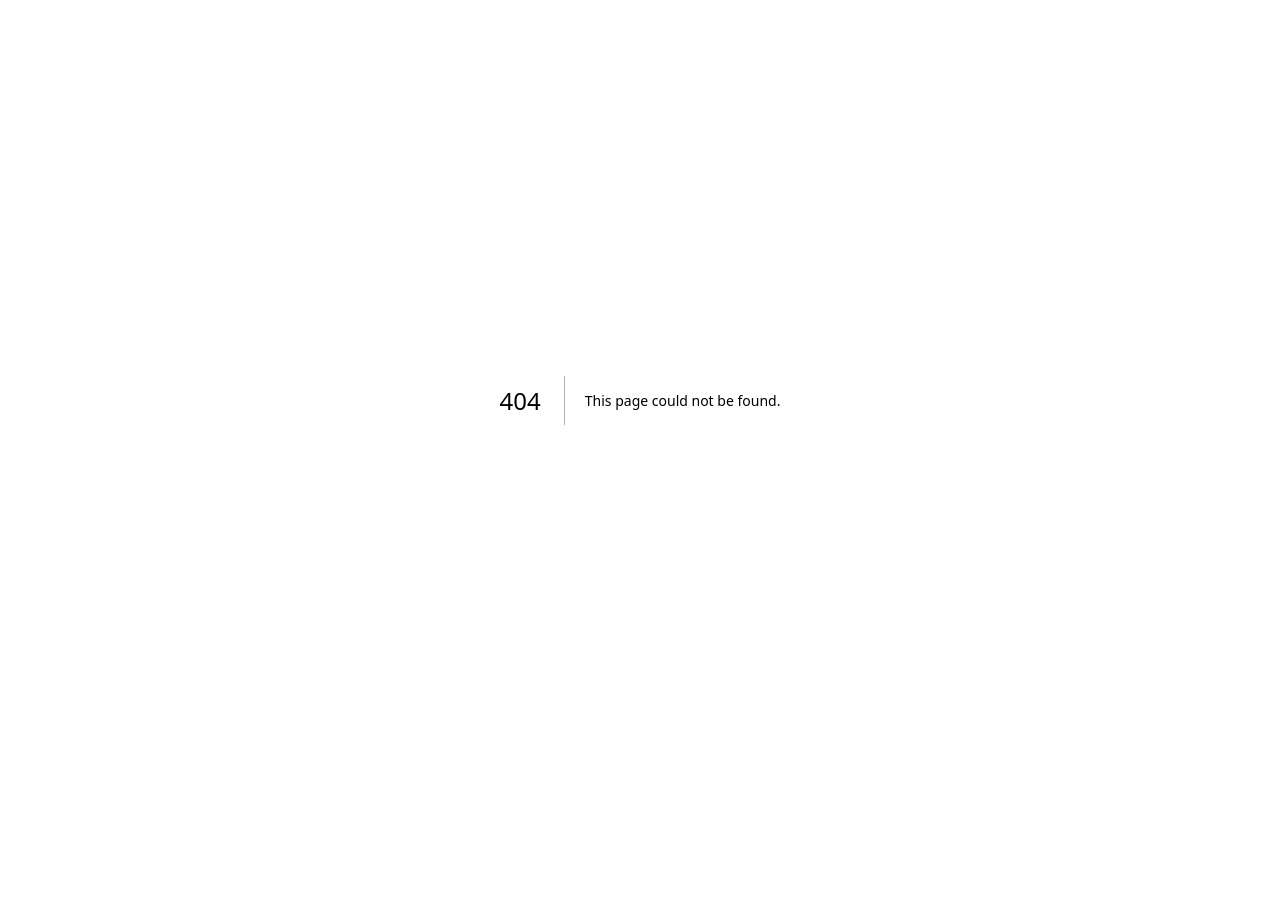
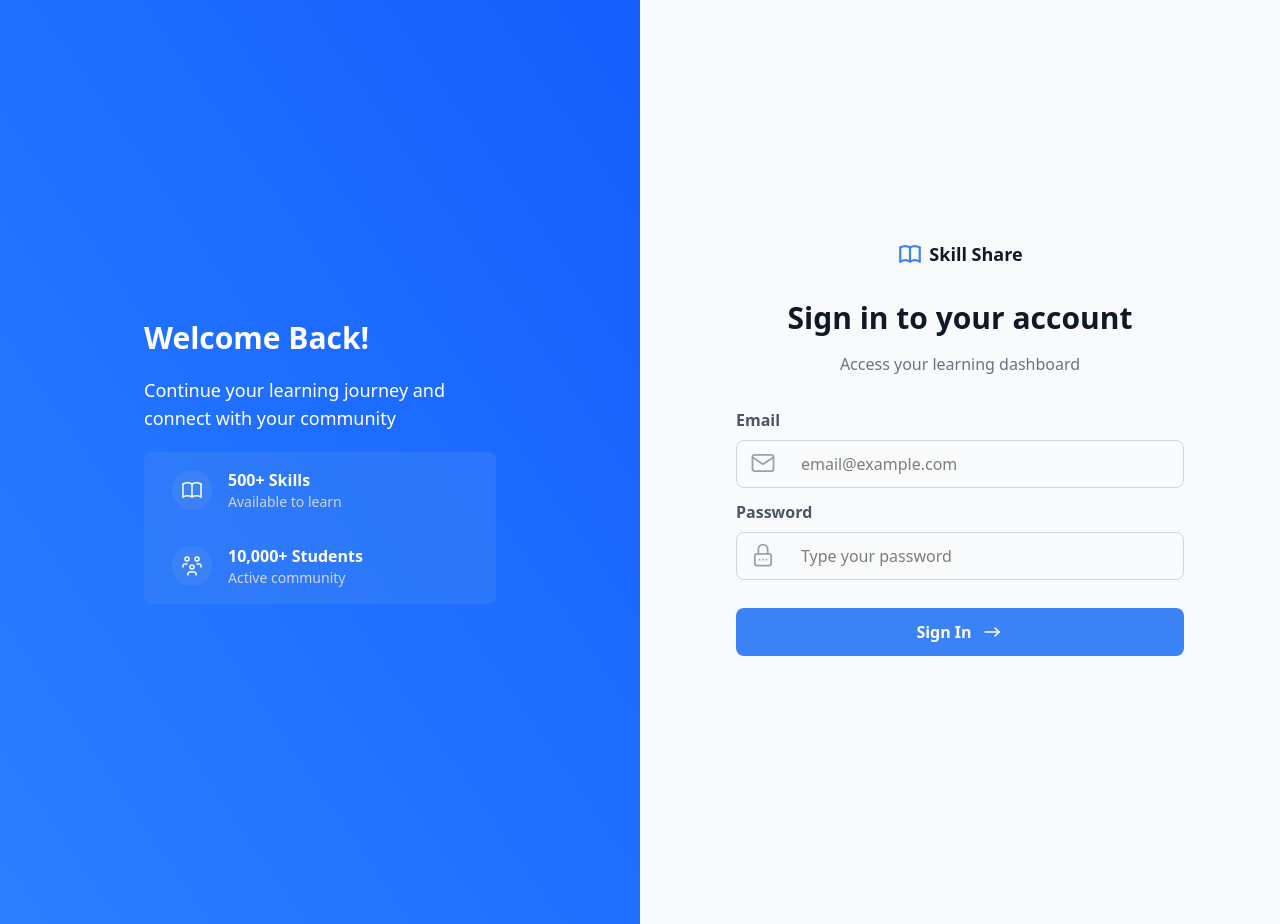
Before and after one commit to JonaRdzEs/skill-share, a Next.js app: page /signin in a window 1280 px wide. Before the commit this address had no page. Before the commit the page ends 800 px from the top, so only its background shows below. Built offline with nearby package versions, Linux system fonts and the light colour scheme.

Commit message:
Added basic signin page

```diff
--- /dev/null
+++ b/app/signin/page.tsx
@@ -0,0 +1,41 @@
+import { HomeLink } from "@/src/components/common/HomeLink";
+import { SignInForm } from "@/src/components/auth/SignInForm";
+import { Book, UsersGroup } from "@/src/components/common/icons";
+import { SignInCardInfo } from "@/src/components/auth/SignInCardInfo";
+
+export default function SignInPage() {
+  return (
+    <div className="min-h-screen lg:grid lg:grid-cols-2">
+      <section className="hidden lg:flex bg-linear-to-tr from-blue-500 to-blue-600 flex-col gap-5 justify-center items-start px-16 xl:px-36">
+        <h2 className="text-white font-bold text-3xl">Welcome Back!</h2>
+        <p className="text-white text-lg">
+          Continue your learning journey and connect with your community
+        </p>
+        <div className="rounded-lg bg-primary/50 flex justify-start items-start flex-col gap-8 py-4 px-7 w-full max-w-lg">
+          <SignInCardInfo
+            icon={<Book className="text-white" />}
+            title="500+ Skills"
+            text="Available to learn"
+          />
+          <SignInCardInfo
+            icon={<UsersGroup className="text-white" />}
+            title="10,000+ Students"
+            text="Active community"
+          />
+        </div>
+      </section>
+      <section className="flex flex-col justify-center items-center py-60">
+        <HomeLink />
+        <form className="w-full max-w-4xl px-5 flex flex-col justify-stretch items-center">
+          <h2 className="text-primary-txt text-center text-3xl font-bold mt-8 mb-4">
+            Sign in to your account
+          </h2>
+          <p className="text-secondary-txt text-center">
+            Access your learning dashboard
+          </p>
+          <SignInForm />
+        </form>
+      </section>
+    </div>
+  );
+}
--- /dev/null
+++ b/src/components/auth/SignInCardInfo.tsx
@@ -0,0 +1,19 @@
+interface Props {
+  icon: React.ReactNode;
+  title: string;
+  text: string;
+}
+
+export function SignInCardInfo({ icon, text, title }: Props) {
+  return (
+    <div className="flex justify-start items-center gap-4">
+      <div className="w-10 h-10 bg-primary rounded-full flex justify-center p-2">
+        {icon}
+      </div>
+      <div>
+        <p className="font-bold text-white">{title}</p>
+        <p className="text-gray-300 text-sm">{text}</p>
+      </div>
+    </div>
+  );
+}
--- /dev/null
+++ b/src/components/auth/SignInForm.tsx
@@ -0,0 +1,51 @@
+"use client";
+
+import { ChangeEvent, MouseEvent, useState } from "react";
+import { Input } from "../common/Input";
+import { LockPassword, Email, RightArrow } from "../common/icons";
+
+export function SignInForm() {
+  const [email, setEmail] = useState<string>("");
+  const [password, setPassword] = useState<string>("");
+
+  const onClick = (e: MouseEvent<HTMLButtonElement>) => {
+    e.preventDefault();
+
+    console.log({ email, password });
+  };
+
+  const onInputChange = (e: ChangeEvent<HTMLInputElement>) => {
+    const { value, id } = e.target;
+    if (id === "email") setEmail(value);
+    if (id === "password") setPassword(value);
+  };
+
+  return (
+    <>
+      <Input
+        label="Email"
+        id="email"
+        type="email"
+        placeholder="email@example.com"
+        value={email}
+        onChange={onInputChange}
+        icon={<Email width={28} height={28} className="text-gray-400" />}
+        className="w-full max-w-md mt-8"
+      />
+      <Input
+        label="Password"
+        type="password"
+        id="password"
+        placeholder="Type your password"
+        value={password}
+        onChange={onInputChange}
+        icon={<LockPassword width={28} height={28} className="text-gray-400" />}
+        className="w-full max-w-md mt-3"
+      />
+      <button onClick={onClick} className="bg-primary text-white font-semibold flex justify-center items-center gap-2 py-3 px-6 rounded-lg w-full max-w-md my-7 hover:cursor-pointer hover:bg-blue-600">
+        Sign In
+        <RightArrow className="text-white" />
+      </button>
+    </>
+  );
+}
--- a/src/components/common/Card.tsx
+++ b/src/components/common/Card.tsx
@@ -3,9 +3,9 @@
   children: React.ReactNode;
 }
 
-export function Card({ className, children }: Props) {
+export function Card({ className = "", children }: Props) {
   return (
-    <div className={`bg-white rounded-lg shadow-lg p-4.5 ${className ?? ""}`}>
+    <div className={`bg-white rounded-lg shadow-lg p-4.5 ${className}`}>
       {children}
     </div>
   )
--- /dev/null
+++ b/src/components/common/HomeLink.tsx
@@ -0,0 +1,15 @@
+import { Book } from "./icons";
+import { Link } from "./Link";
+
+interface Props {
+  className?: string;
+}
+
+export function HomeLink({ className = ""}: Props) {
+  return (
+    <Link href="/" className={`inline-flex justify-start items-center gap-1.5 ${className}`}>
+      <Book width={26} height={26} strokeWidth={2} className="text-primary" />
+      <span className="font-bold text-lg text-primary-txt">Skill Share</span>
+    </Link>
+  );
+}
--- /dev/null
+++ b/src/components/common/Input.tsx
@@ -0,0 +1,29 @@
+"use client";
+
+import { ComponentPropsWithoutRef } from "react";
+
+interface Props extends ComponentPropsWithoutRef<"input"> {
+  label: string;
+  id: string;
+  icon?: React.ReactNode;
+}
+
+export function Input({ label, id, className = "", icon, ...props }: Props) {
+  return (
+    <div className={`flex flex-col justify-start items-start gap-2 ${className}`}>
+      <label htmlFor={id} className="text-gray-600 font-semibold">
+        {label}
+      </label>
+      <div className="border border-gray-300 rounded-lg relative w-full h-full">
+        {icon && (
+          <div className="absolute left-3 top-1/6">{icon}</div>
+        )}
+        <input
+          id={id}
+          {...props}
+          className="w-full h-full pl-16 pr-5 py-3 rounded-lg"
+        />
+      </div>
+    </div>
+  );
+}
--- /dev/null
+++ b/src/components/common/icons/Email.tsx
@@ -0,0 +1,22 @@
+import { SVGProps } from "react";
+
+export function Email(props: SVGProps<SVGSVGElement>) {
+  return (
+    <svg
+      xmlns="http://www.w3.org/2000/svg"
+      width={24}
+      height={24}
+      viewBox="0 0 24 24"
+      fill="none"
+      stroke="currentColor"
+      strokeWidth={1.5}
+      strokeLinecap="round"
+      strokeLinejoin="round"
+      {...props}
+    >
+      <path stroke="none" d="M0 0h24v24H0z" fill="none" />
+      <path d="M3 7a2 2 0 0 1 2 -2h14a2 2 0 0 1 2 2v10a2 2 0 0 1 -2 2h-14a2 2 0 0 1 -2 -2v-10" />
+      <path d="M3 7l9 6l9 -6" />
+    </svg>
+  );
+}
--- /dev/null
+++ b/src/components/common/icons/LockPassword.tsx
@@ -0,0 +1,25 @@
+import { SVGProps } from "react";
+
+export function LockPassword(props: SVGProps<SVGSVGElement>) {
+  return (
+    <svg
+      xmlns="http://www.w3.org/2000/svg"
+      width={24}
+      height={24}
+      viewBox="0 0 24 24"
+      fill="none"
+      stroke="currentColor"
+      strokeWidth={1.5}
+      strokeLinecap="round"
+      strokeLinejoin="round"
+      {...props}
+    >
+      <path stroke="none" d="M0 0h24v24H0z" fill="none" />
+      <path d="M5 13a2 2 0 0 1 2 -2h10a2 2 0 0 1 2 2v6a2 2 0 0 1 -2 2h-10a2 2 0 0 1 -2 -2l0 -6" />
+      <path d="M8 11v-4a4 4 0 1 1 8 0v4" />
+      <path d="M15 16h.01" />
+      <path d="M12.01 16h.01" />
+      <path d="M9.02 16h.01" />
+    </svg>
+  );
+}
--- a/src/components/common/icons/index.ts
+++ b/src/components/common/icons/index.ts
@@ -7,3 +7,5 @@
 export * from "./Star";
 export * from "./TrendingUp";
 export * from "./UsersGroup";
+export * from "./Email";
+export * from "./LockPassword";
--- a/src/components/landing/Header.tsx
+++ b/src/components/landing/Header.tsx
@@ -1,29 +1,16 @@
+import { HomeLink } from "../common/HomeLink";
 import { Link } from "../common/Link";
-import { Book } from "../common/icons";
 
 export function Header() {
   return (
     <header className="fixed top-0 left-0 right-0 z-10 py-3 px-8 border-b border-gray-200 bg-white">
       <nav className="container m-auto flex justify-between items-center">
-        <Link
-          href="/"
-          className="inline-flex justify-start items-center gap-1.5 "
-        >
-          <Book
-            width={26}
-            height={26}
-            strokeWidth={2}
-            className="text-primary"
-          />
-          <span className="font-bold text-lg text-primary-txt">
-            Skill Share
-          </span>
-        </Link>
+        <HomeLink />
         <div className="justify-start items-center gap-9  hidden lg:flex">
           <Link href="#how-it-works">How It Works</Link>
           <Link href="#why-choose-us">Why Choose Us</Link>
           <Link href="#testimonials">Testimonials</Link>
-          <Link href="/singin" className="text-primary hover:text-primary-dark">
+          <Link href="/signin" className="text-primary hover:text-primary-dark">
             Sign In
           </Link>
           <Link
```
